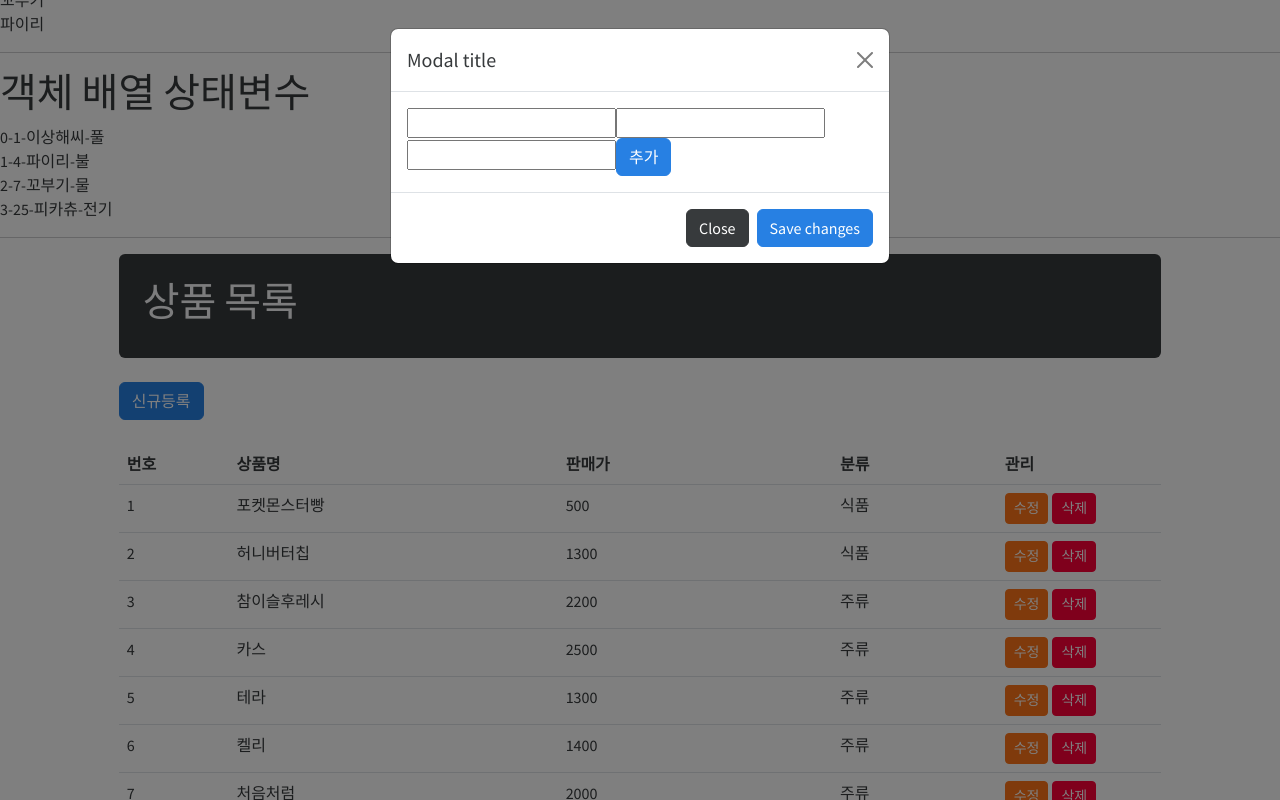
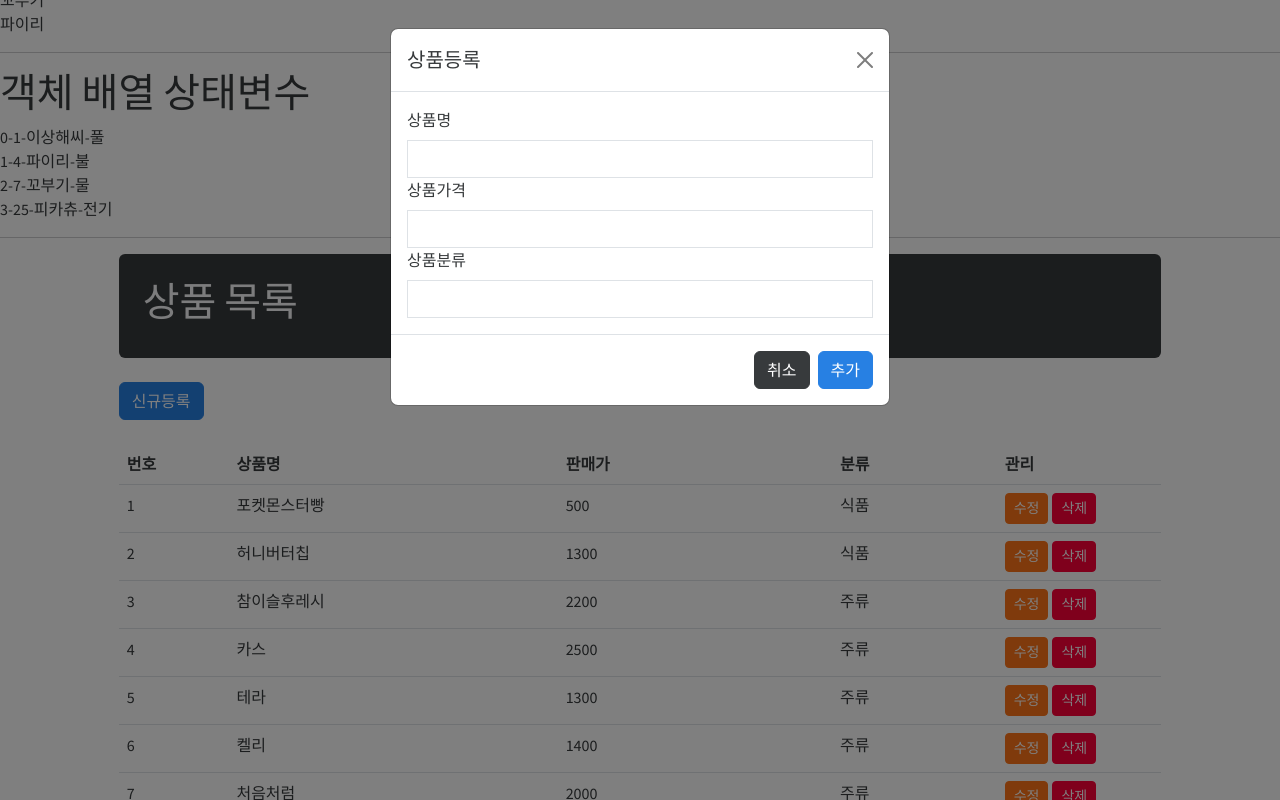
Before and after one commit to Ph2tiger/KH12-react, a React (Create React App) app in the folder demo03/: page / in a window 1280 px wide. Both pictures are taken after a click on the button "신규등록". Shown: the part 2070-2870 px from the top of the page. Built offline with nearby package versions, Linux system fonts and the light colour scheme.

Commit message:
상품 SPA 구현 완료

```diff
--- a/demo03/src/components/Exam10.js
+++ b/demo03/src/components/Exam10.js
@@ -1,4 +1,4 @@
-import { useEffect, useState } from "react";
+import { useEffect, useRef, useState } from "react";
 import { Modal } from "bootstrap/dist/js/bootstrap.esm";
 
 const Exam10 = () => {
@@ -21,6 +21,11 @@
     itemPrice: "",
     itemType: "",
   });
+
+  //useRef:특정 대상(태크)을 참조할 수 있는 훅
+  //- const 이름 = useRef(초기값);
+  //- 태그에 ref라는 속성으로 이름을 지정해두면 언제든지 불러서 사용할 수 있다
+  const bsModal = useRef();
 
   const changeData = e => {
     const newData = {
@@ -177,17 +182,31 @@
     closeModal();
   };
 
+  //모달창 취소버튼
+  const cancelAddItem = () => {
+    //입력창 초기화
+    setData({
+      itemName: "",
+      itemPrice: "",
+      itemType: "",
+    });
+
+    //모달 닫기
+    closeModal();
+  };
+
   //모달 여는 함수
-  const openMoadal = e => {
-    var modal = new Modal(document.querySelector("#exampleModal"));
+  const openModal = () => {
+    //var modal = new Modal(document.querySelector("#exampleModal"));//VanillaJS style
+    var modal = new Modal(bsModal.current);//React style
     modal.show();
   };
-
-  //모달 닫는거
+  //모달 닫는 함수
   const closeModal = () => {
-    var modal = Modal.getInstance(document.querySelector("#exampleModal"));
+    //var modal = Modal.getInstance(document.querySelector("#exampleModal"));//VanillaJS style
+    var modal = Modal.getInstance(bsModal.current);//React style
     modal.hide();
-  }
+  };
 
   return (
     <div className="container-fluid">
@@ -201,7 +220,7 @@
           <div className="row mt-4">
             <div className="col">
               <button type="button" className="btn btn-primary"
-                onClick={openMoadal}>
+                onClick={openModal}>
                 신규등록
               </button>
             </div>
@@ -269,23 +288,47 @@
       </div>
 
       {/* Modal */}
-      <div className="modal fade" id="exampleModal" tabIndex="-1" aria-labelledby="exampleModalLabel" aria-hidden="true">
+      <div className="modal fade" ref={bsModal} id="exampleModal"
+        data-bs-backdrop="static" tabIndex="-1" aria-labelledby="exampleModalLabel" aria-hidden="true">
         <div className="modal-dialog">
           <div className="modal-content">
             <div className="modal-header">
-              <h1 className="modal-title fs-5" id="exampleModalLabel">Modal title</h1>
+              <h1 className="modal-title fs-5" id="exampleModalLabel">상품등록</h1>
               <button type="button" className="btn-close" data-bs-dismiss="modal" aria-label="Close"></button>
             </div>
             <div className="modal-body">
-              <input name="itemName" value={data.itemName} onChange={changeData} />
-              <input name="itemPrice" value={data.itemPrice} onChange={changeData} />
-              <input name="itemType" value={data.itemType} onChange={changeData} />
+              <div className="row">
+                <div className="col">
+                  <label className="form-label">상품명</label>
+                  <input name="itemName" value={data.itemName} onChange={changeData}
+                    className="form-control" />
+                </div>
+              </div>
+              <div className="row">
+                <div className="col">
+                  <label className="form-label">상품가격</label>
+                  <input name="itemPrice" value={data.itemPrice} onChange={changeData}
+                    className="form-control" />
+                </div>
+              </div>
+              <div className="row">
+                <div className="col">
+                  <label className="form-label">상품분류</label>
+                  <input name="itemType" value={data.itemType} onChange={changeData}
+                    className="form-control" />
+                </div>
+              </div>
+            </div>
+            <div className="modal-footer">
+              {/* 자동으로 닫히게 하는 버튼 */}
+              {/* <button type="button" className="btn btn-secondary" data-bs-dismiss="modal">취소</button> */}
+
+              {/* 수동으로 원하는 로직을 추가하여 닫히게 하는 버튼 */}
+              <button type="button" className="btn btn-secondary"
+                onClick={cancelAddItem}>취소</button>
+
               <button type="button" className="btn btn-primary"
                 onClick={addItem}>추가</button>
-            </div>
-            <div className="modal-footer">
-              <button type="button" className="btn btn-secondary" data-bs-dismiss="modal">Close</button>
-              <button type="button" className="btn btn-primary">Save changes</button>
             </div>
           </div>
         </div>
```
Also changed, not shown: demo03/src/components/Exam07.js (line endings or trailing spaces).
